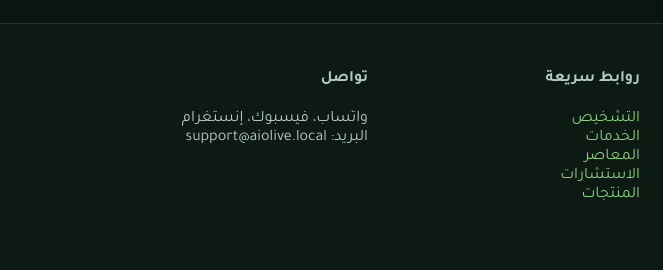
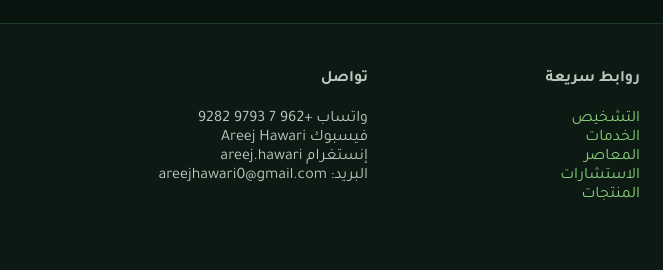
Before and after one commit to oliveolive200275-ai/olive, a plain HTML site: page services.html in a window 1280 px wide. Shown: the part 895-1165 px from the top of the page, 0-663 px from the left. Drawn offline with Linux system fonts and the light colour scheme.

Commit message:
Update services.html
Signed-off-by: oliveolive200275-ai <oliveolive200275@gmail.com>

```diff
--- a/services.html
+++ b/services.html
@@ -88,8 +88,10 @@
     <div>
       <h4>تواصل</h4>
       <ul class="clean">
-        <li>واتساب، فيسبوك، إنستغرام</li>
-        <li>البريد: support@aiolive.local</li>
+        <li>واتساب +962 7 9793 9282 </li>
+        <li>فيسبوك Areej Hawari</li>
+        <li> إنستغرام areej.hawari</li>
+        <li>البريد: areejhawari0@gmail.com</li>
       </ul>
     </div>
   </div>
```
